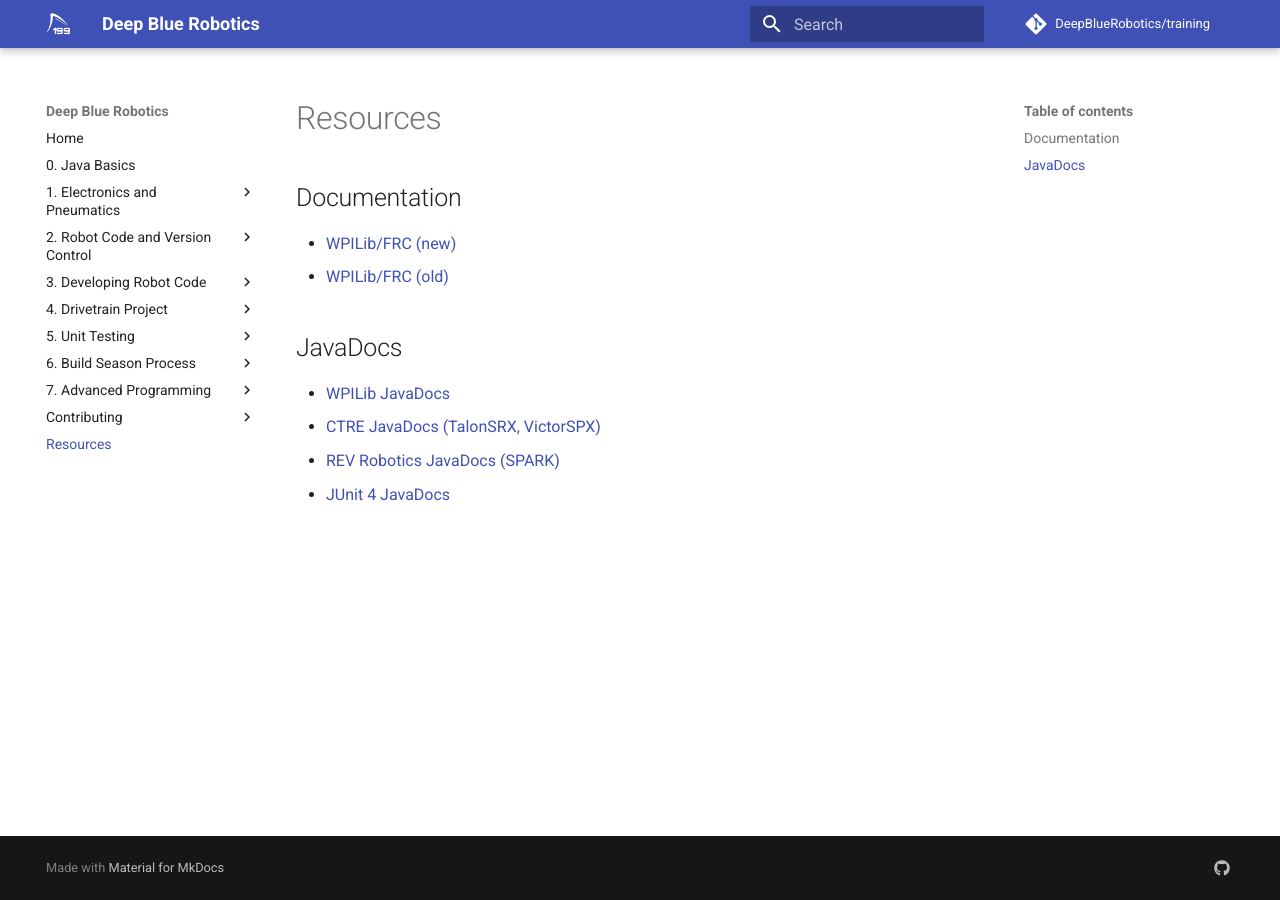
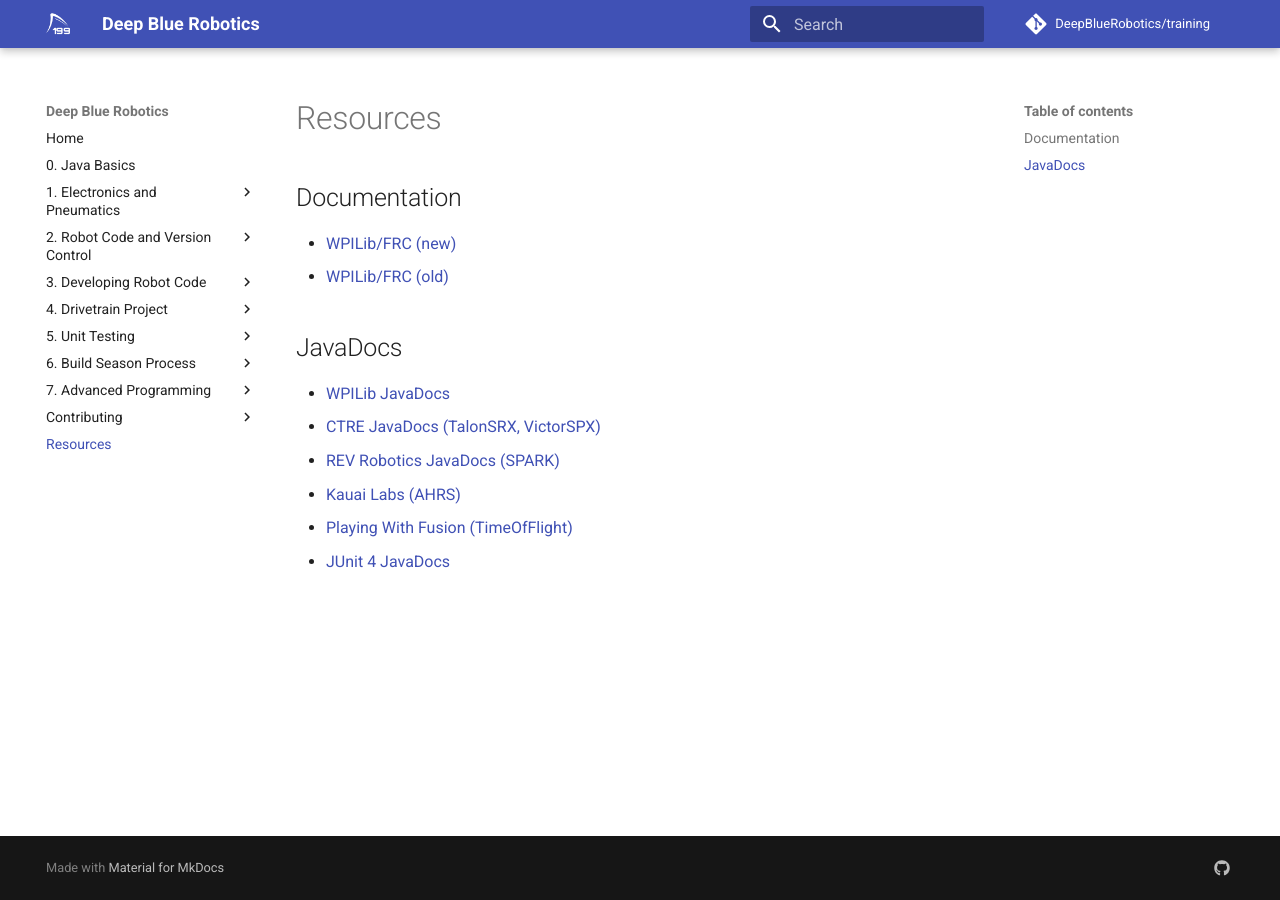
Before and after one commit to DeepBlueRobotics/training, an MkDocs documentation site: the page built from docs/resources.md, in a window 1280 px wide. Built offline with MkDocs 1.6.1 and Material for MkDocs 9.7.7, drawn with Linux system fonts in a browser that asks for light colours; comment, search, counter and statistics services are not loaded.

Commit message:
add vendor javadocs

```diff
--- a/docs/resources.md
+++ b/docs/resources.md
@@ -8,4 +8,6 @@
 - [WPILib JavaDocs](https://first.wpi.edu/FRC/roborio/release/docs/java/index.html)
 - [CTRE JavaDocs (TalonSRX, VictorSPX)](http://www.ctr-electronics.com/downloads/api/java/html/index.html)
 - [REV Robotics JavaDocs (SPARK)](http://www.revrobotics.com/content/sw/max/sw-docs/java/index.html)
+- [Kauai Labs (AHRS)](https://www.kauailabs.com/public_files/navx-mxp/apidocs/java/index.html)
+- [Playing With Fusion (TimeOfFlight)](https://www.playingwithfusion.com/frc/2020/javadoc/index.html)
 - [JUnit 4 JavaDocs](https://junit.org/junit4/javadoc/latest/index.html)
```
